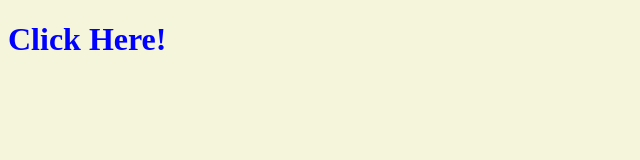
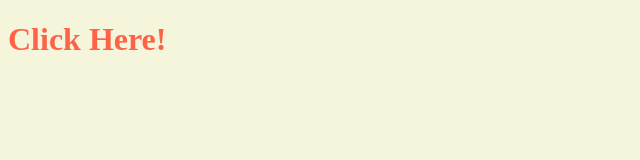
Before and after one commit to nikitoe/VanillaJavascript, a plain HTML site: page index.html in a window 1280 px wide. Both pictures are taken after a click on the element "Click Here!". Shown: the whole page, without its empty margins (0-640 px from the left). Drawn offline with Linux system fonts and the light colour scheme.

Commit message:
#3.8 CSS in Javascript part Three

```diff
--- a/app3.6.js
+++ b/app3.6.js
@@ -8,7 +8,7 @@ const h1 = document.querySelector("div.hello:first-child h1");
 
 function handleTitleClick () {
 
-    const currentColor = h1.style.color;
+    /*const currentColor = h1.style.color;
     let newColor;
 
     if (currentColor === "blue"){
@@ -17,6 +17,14 @@ function handleTitleClick () {
         newColor = "blue";
     }
     h1.style.color = newColor;
+    */
+   //h1.className = "active";         //index.html의 h1태그의 클래스이름을 active로 지정한다.
+   const clickedClass = "clicked";
+   if (h1.className === clickedClass) {
+       h1.className = "";
+   } else {
+       h1.className = clickedClass;
+   }
 }
 
 h1.addEventListener("click", handleTitleClick);
--- a/style.css
+++ b/style.css
@@ -1,3 +1,12 @@
 body{
     background-color: beige;
 }
+
+h1 {
+    color: cornflowerblue;
+    transition:color 0.5s ease-in-out;
+}
+
+.clicked {
+    color : tomato;
+}
```
